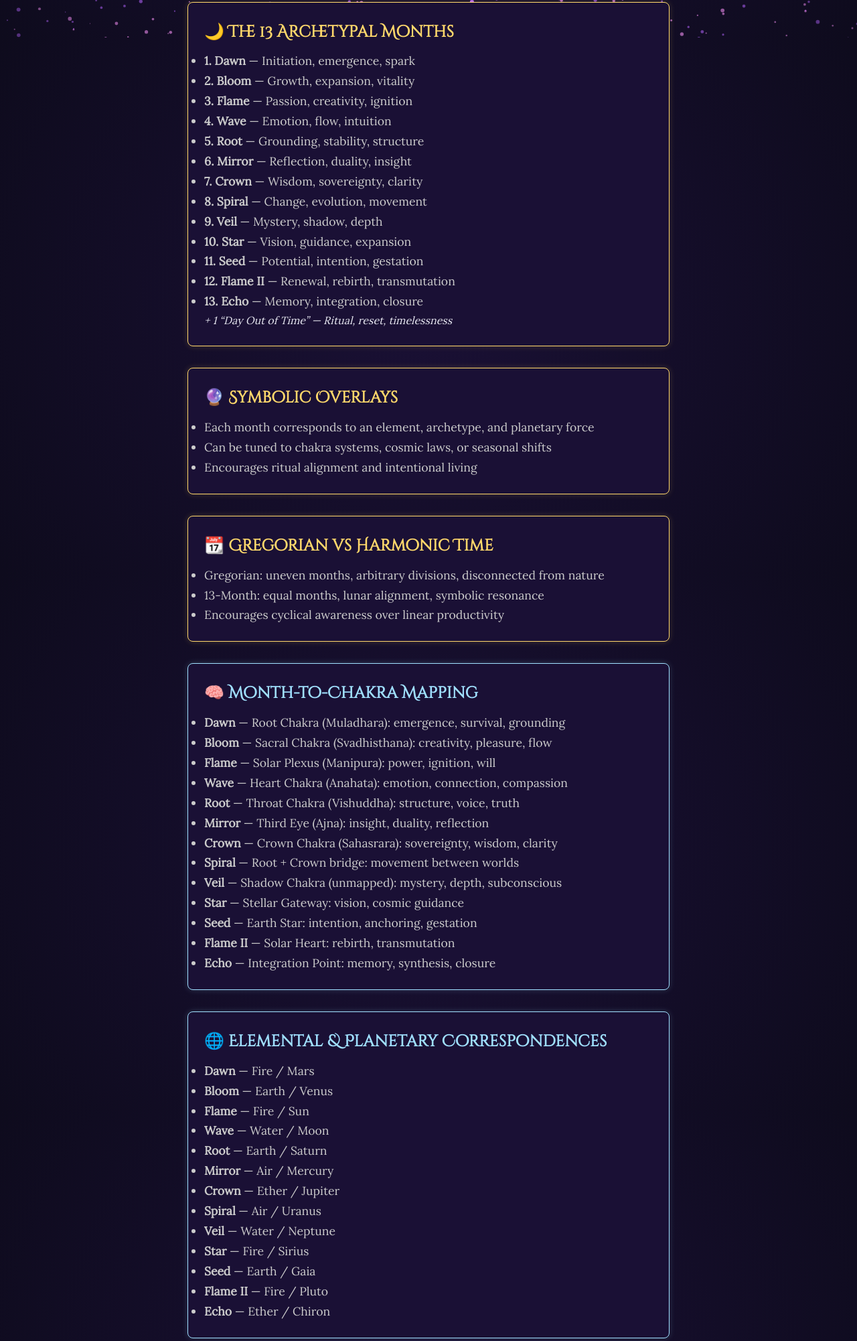
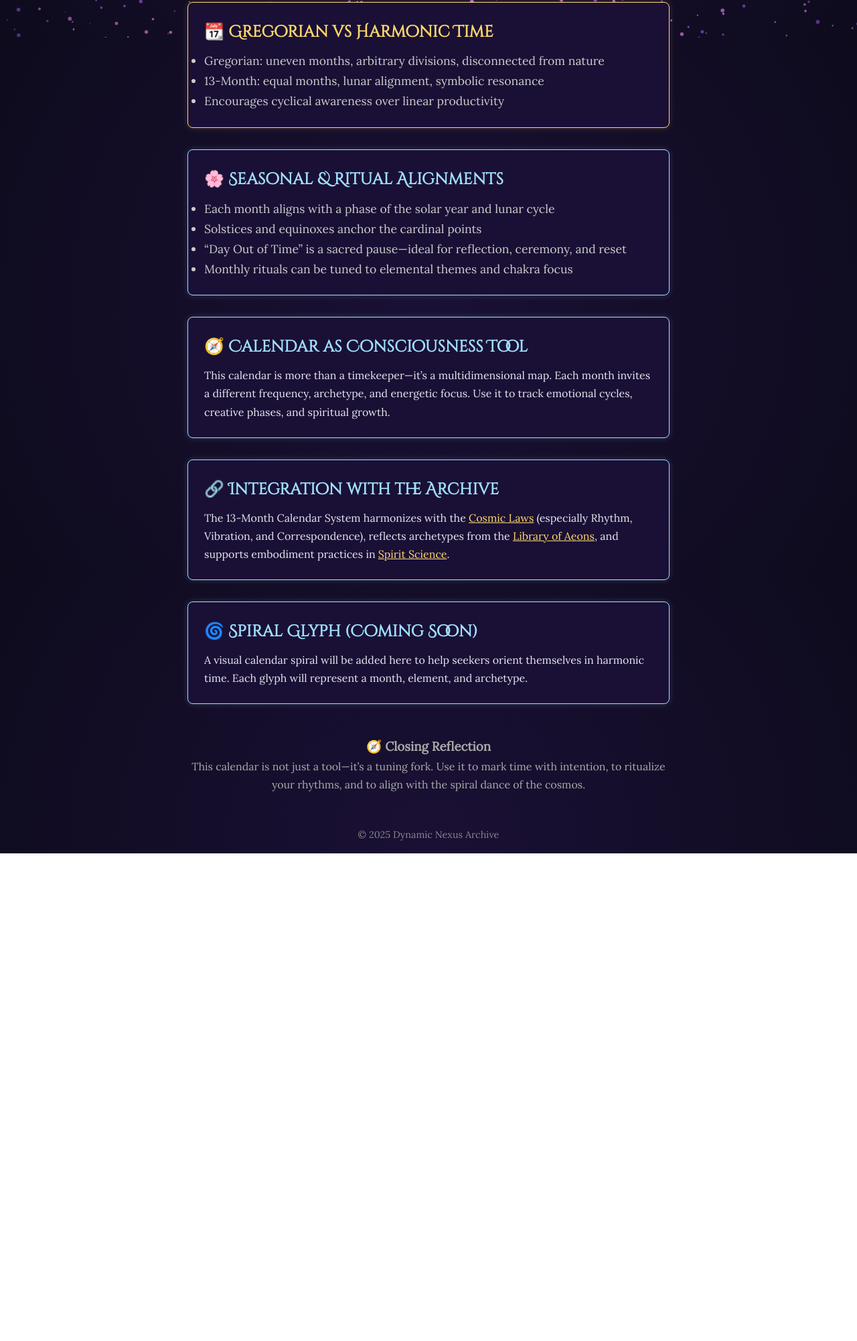
Before and after one commit to blinkpen/DynamicNexusArchive, a plain HTML site: page 13-month-calendar.html in a window 1280 px wide. Shown: the part 744-2746 px from the top of the page at 67% size. After the commit the page ends 2018 px from the top, so only its background shows below. Drawn offline with Linux system fonts and the light colour scheme; a script that the page names is missing.

Commit message:
Add files via upload

```diff
--- a/13-month-calendar.html
+++ b/13-month-calendar.html
@@ -93,12 +93,12 @@ window.addEventListener('resize', () => {
     <nav>
       <ul>
         <li><a href="index.html">Home</a></li>
-        <li><a href="cosmic-laws.html">Cosmic Laws</a></li>
+        <li><a href="truth.html">Truth</a></li>
+        <li><a href="spirit-science.html">Spirit Science</a></li>
+        <li><a href="cosmic-laws.html" class="active">Cosmic Laws</a></li>
         <li><a href="library-of-aeons.html">Library of Aeons</a></li>
-        <li><a href="13-month-calendar.html" class="active">13 Month Calendar System</a></li>
-        <li><a href="spirit-science.html">Spirit Science</a></li>
-        <li><a href="truth.html">Truth</a></li>
         <li><a href="layers-of-consciousness.html">Layers of Consciousness</a></li>
+        <li><a href="13-month-calendar.html">13 Month Calendar System</a></li>
       </ul>
     </nav>
   </header>
@@ -119,35 +119,6 @@ window.addEventListener('resize', () => {
       </ul>
     </section>
 
-    <section class="month-breakdown">
-      <h3>🌙 The 13 Archetypal Months</h3>
-      <ul>
-        <li><strong>1. Dawn</strong> — Initiation, emergence, spark</li>
-        <li><strong>2. Bloom</strong> — Growth, expansion, vitality</li>
-        <li><strong>3. Flame</strong> — Passion, creativity, ignition</li>
-        <li><strong>4. Wave</strong> — Emotion, flow, intuition</li>
-        <li><strong>5. Root</strong> — Grounding, stability, structure</li>
-        <li><strong>6. Mirror</strong> — Reflection, duality, insight</li>
-        <li><strong>7. Crown</strong> — Wisdom, sovereignty, clarity</li>
-        <li><strong>8. Spiral</strong> — Change, evolution, movement</li>
-        <li><strong>9. Veil</strong> — Mystery, shadow, depth</li>
-        <li><strong>10. Star</strong> — Vision, guidance, expansion</li>
-        <li><strong>11. Seed</strong> — Potential, intention, gestation</li>
-        <li><strong>12. Flame II</strong> — Renewal, rebirth, transmutation</li>
-        <li><strong>13. Echo</strong> — Memory, integration, closure</li>
-      </ul>
-      <p><em>+ 1 “Day Out of Time” — Ritual, reset, timelessness</em></p>
-    </section>
-
-    <section class="symbolic-overlays">
-      <h3>🔮 Symbolic Overlays</h3>
-      <ul>
-        <li>Each month corresponds to an element, archetype, and planetary force</li>
-        <li>Can be tuned to chakra systems, cosmic laws, or seasonal shifts</li>
-        <li>Encourages ritual alignment and intentional living</li>
-      </ul>
-    </section>
-
     <section class="comparison">
       <h3>📆 Gregorian vs Harmonic Time</h3>
       <ul>
@@ -156,44 +127,6 @@ window.addEventListener('resize', () => {
         <li>Encourages cyclical awareness over linear productivity</li>
       </ul>
     </section>
-
-<section class="chakra-mapping">
-  <h3>🧠 Month-to-Chakra Mapping</h3>
-  <ul>
-    <li><strong>Dawn</strong> — Root Chakra (Muladhara): emergence, survival, grounding</li>
-    <li><strong>Bloom</strong> — Sacral Chakra (Svadhisthana): creativity, pleasure, flow</li>
-    <li><strong>Flame</strong> — Solar Plexus (Manipura): power, ignition, will</li>
-    <li><strong>Wave</strong> — Heart Chakra (Anahata): emotion, connection, compassion</li>
-    <li><strong>Root</strong> — Throat Chakra (Vishuddha): structure, voice, truth</li>
-    <li><strong>Mirror</strong> — Third Eye (Ajna): insight, duality, reflection</li>
-    <li><strong>Crown</strong> — Crown Chakra (Sahasrara): sovereignty, wisdom, clarity</li>
-    <li><strong>Spiral</strong> — Root + Crown bridge: movement between worlds</li>
-    <li><strong>Veil</strong> — Shadow Chakra (unmapped): mystery, depth, subconscious</li>
-    <li><strong>Star</strong> — Stellar Gateway: vision, cosmic guidance</li>
-    <li><strong>Seed</strong> — Earth Star: intention, anchoring, gestation</li>
-    <li><strong>Flame II</strong> — Solar Heart: rebirth, transmutation</li>
-    <li><strong>Echo</strong> — Integration Point: memory, synthesis, closure</li>
-  </ul>
-</section>
-
-<section class="elemental-correspondence">
-  <h3>🌐 Elemental & Planetary Correspondences</h3>
-  <ul>
-    <li><strong>Dawn</strong> — Fire / Mars</li>
-    <li><strong>Bloom</strong> — Earth / Venus</li>
-    <li><strong>Flame</strong> — Fire / Sun</li>
-    <li><strong>Wave</strong> — Water / Moon</li>
-    <li><strong>Root</strong> — Earth / Saturn</li>
-    <li><strong>Mirror</strong> — Air / Mercury</li>
-    <li><strong>Crown</strong> — Ether / Jupiter</li>
-    <li><strong>Spiral</strong> — Air / Uranus</li>
-    <li><strong>Veil</strong> — Water / Neptune</li>
-    <li><strong>Star</strong> — Fire / Sirius</li>
-    <li><strong>Seed</strong> — Earth / Gaia</li>
-    <li><strong>Flame II</strong> — Fire / Pluto</li>
-    <li><strong>Echo</strong> — Ether / Chiron</li>
-  </ul>
-</section>
 
 <section class="seasonal-alignment">
   <h3>🌸 Seasonal & Ritual Alignments</h3>
--- a/styles.css
+++ b/styles.css
@@ -344,3 +344,27 @@ td{
   pointer-events: none;
   background: transparent;
 }
+
+/* Unvisited link */
+a:link {
+  color: rgb(255, 166, 0);
+  text-decoration: none;
+}
+
+/* Visited link */
+a:visited {
+  color: rgb(255, 166, 0);
+    text-decoration: none;
+}
+
+/* Mouse hover over link */
+a:hover {
+  color: rgb(255, 202, 104);
+  text-decoration: none;
+}
+
+/* Selected link (when clicked) */
+a:active {
+  color: rgb(255, 166, 0);
+    text-decoration: none;
+}
```
Also changed, not shown: cosmic-laws.html (+3 -3 lines), index.html (+7 -3 lines), layers-of-consciousness.html (+4 -4 lines), library-of-aeons.html (+5 -5 lines), spirit-science.html (+4 -4 lines), truth.html (+4 -4 lines).
